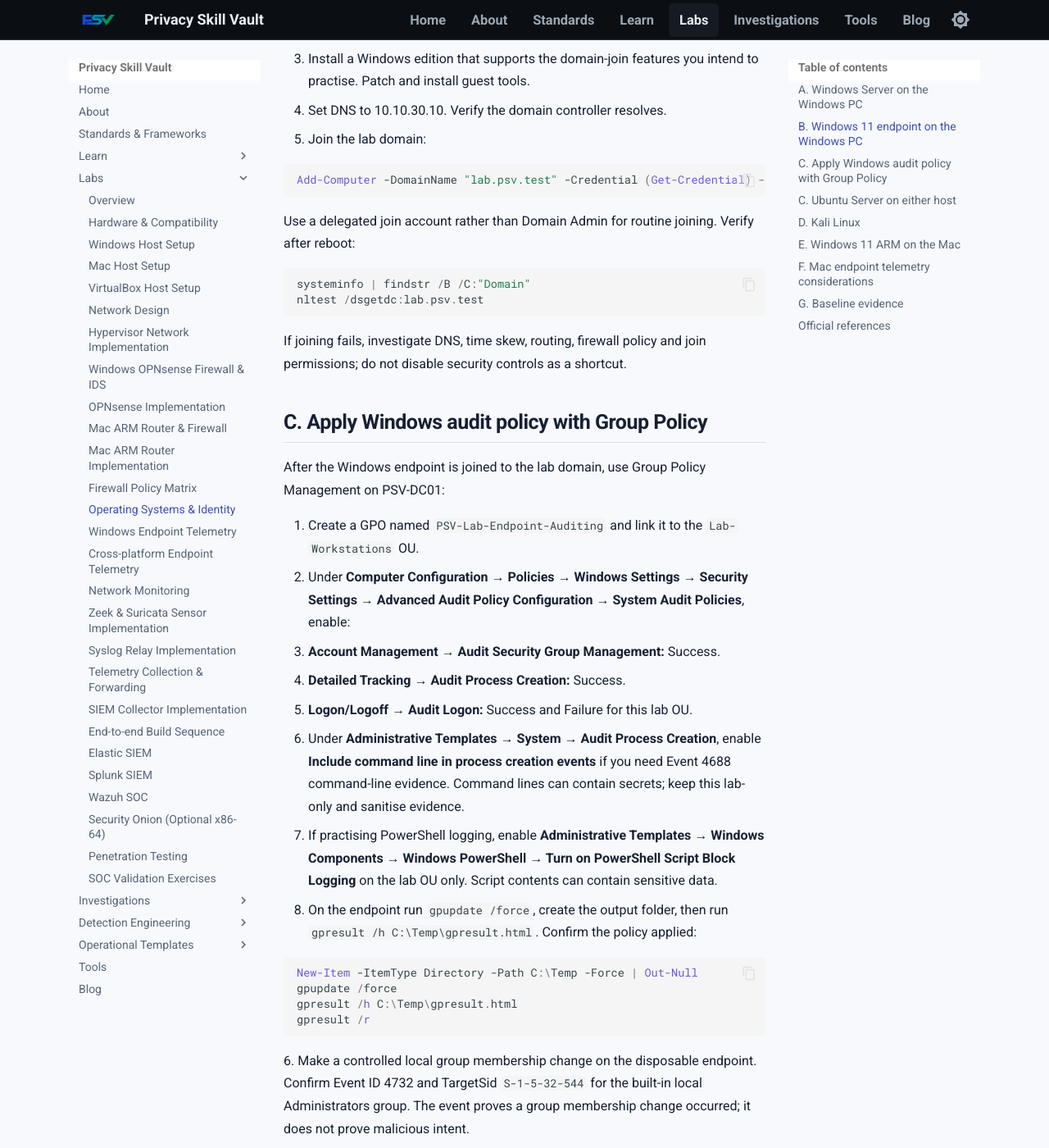
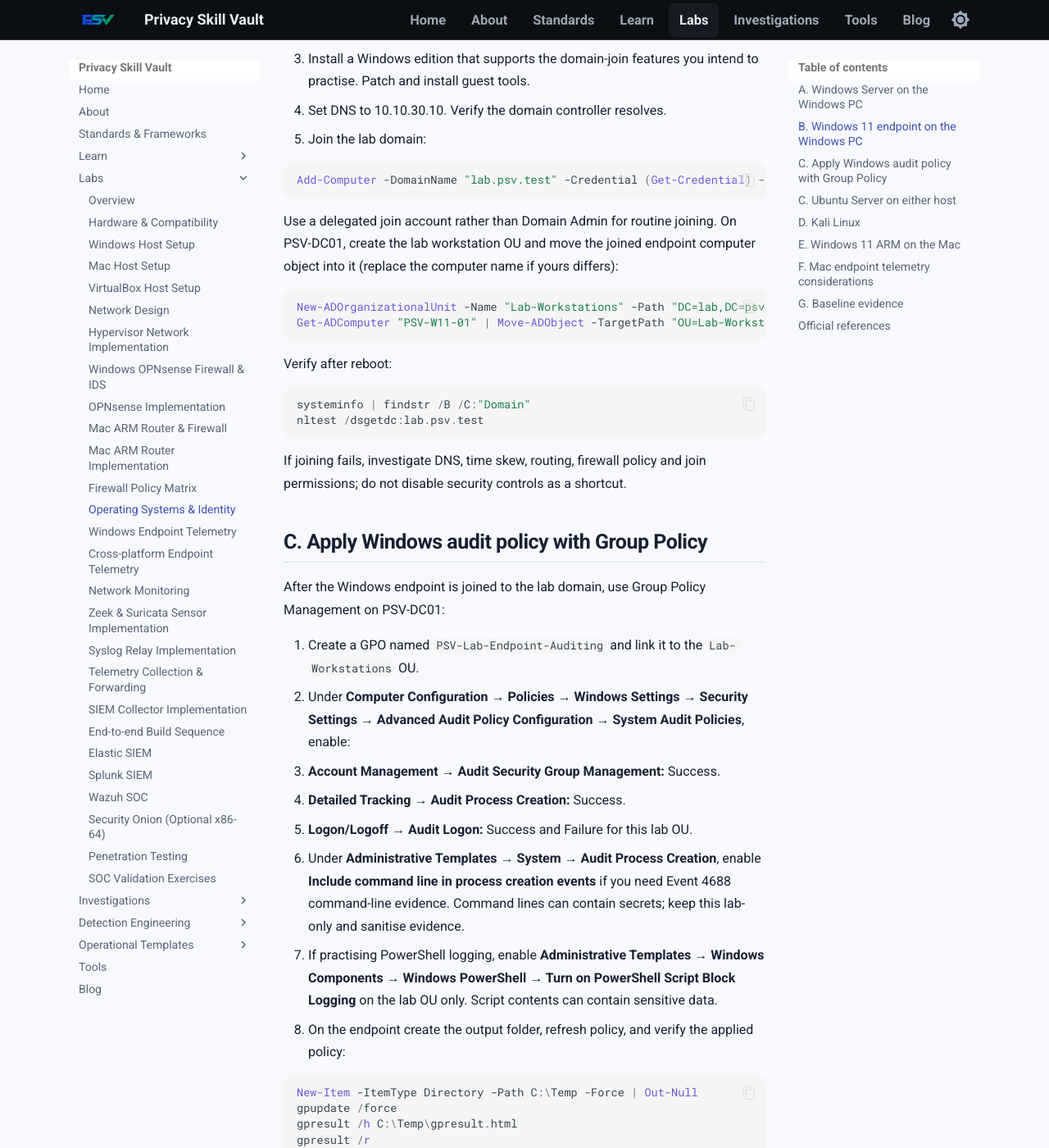
Before and after one commit to PrivacySkillVault/privacyskillvault.github.io, an MkDocs documentation site: the page built from docs/labs/operating-systems.md, in a window 1280 px wide and 1400 px high, scrolled down 1430 px. Shown: the whole window at 82% size. Built offline with MkDocs 1.6.1 and Material for MkDocs 9.7.7, drawn with Linux system fonts in a browser that asks for light colours.

Commit message:
Add explicit lab workstation OU creation and GPO verification sequence

````diff
--- a/docs/labs/operating-systems.md
+++ b/docs/labs/operating-systems.md
@@ -49,7 +49,14 @@
 Add-Computer -DomainName "lab.psv.test" -Credential (Get-Credential) -Restart
 ```
 
-Use a delegated join account rather than Domain Admin for routine joining. Verify after reboot:
+Use a delegated join account rather than Domain Admin for routine joining. On PSV-DC01, create the lab workstation OU and move the joined endpoint computer object into it (replace the computer name if yours differs):
+
+~~~powershell
+New-ADOrganizationalUnit -Name "Lab-Workstations" -Path "DC=lab,DC=psv,DC=test" -ProtectedFromAccidentalDeletion $true
+Get-ADComputer "PSV-W11-01" | Move-ADObject -TargetPath "OU=Lab-Workstations,DC=lab,DC=psv,DC=test"
+~~~
+
+Verify after reboot:
 
 ```powershell
 systeminfo | findstr /B /C:"Domain"
@@ -69,7 +76,7 @@
    - **Logon/Logoff → Audit Logon:** Success and Failure for this lab OU.
 3. Under **Administrative Templates → System → Audit Process Creation**, enable **Include command line in process creation events** if you need Event 4688 command-line evidence. Command lines can contain secrets; keep this lab-only and sanitise evidence.
 4. If practising PowerShell logging, enable **Administrative Templates → Windows Components → Windows PowerShell → Turn on PowerShell Script Block Logging** on the lab OU only. Script contents can contain sensitive data.
-5. On the endpoint run `gpupdate /force`, create the output folder, then run `gpresult /h C:\Temp\gpresult.html`. Confirm the policy applied:
+5. On the endpoint create the output folder, refresh policy, and verify the applied policy:
 
    ```powershell
    New-Item -ItemType Directory -Path C:\Temp -Force | Out-Null
````
